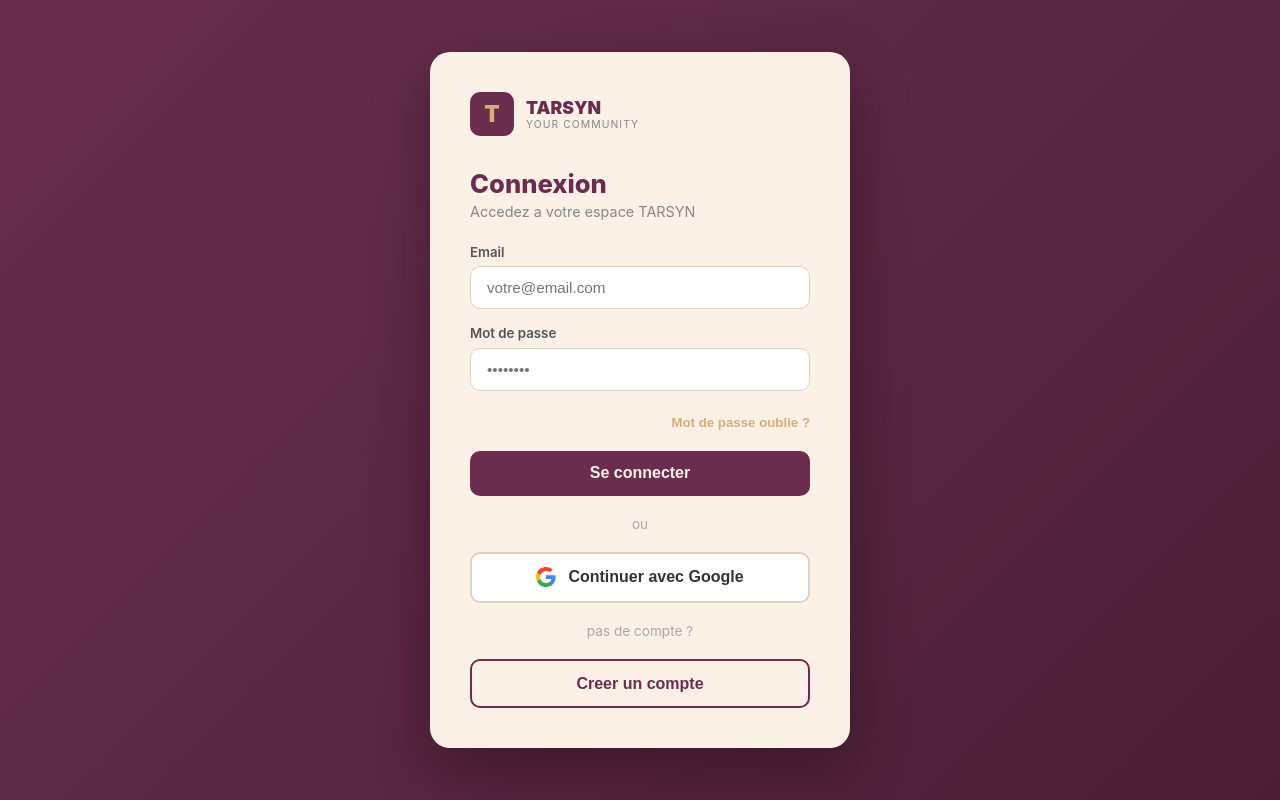
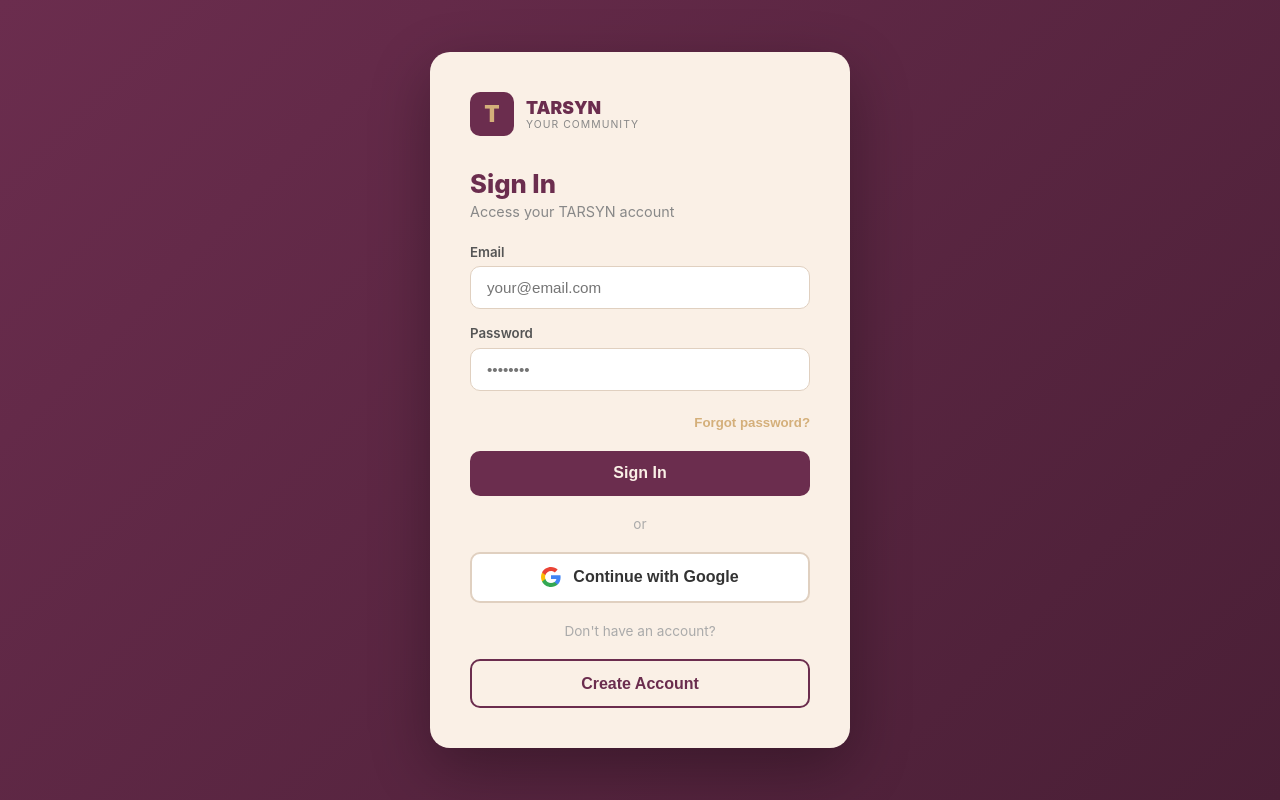
Before and after one commit to Rachelejr/tarsyn-app, a Next.js app: page /login in a window 1280 px wide. Built offline with nearby package versions, Linux system fonts and the light colour scheme.

Commit message:
Login page in English with 2FA Firestore

```diff
--- a/src/app/login/page.tsx
+++ b/src/app/login/page.tsx
@@ -33,7 +33,7 @@ export default function LoginPage() {
 
   const sendOTP = async (uid: string, uEmail: string) => {
     const otp = generateOTP();
-    const expires = Date.now() + 10 * 60 * 1000; // 10 minutes
+    const expires = Date.now() + 10 * 60 * 1000;
     await setDoc(doc(db, 'otp_codes', uid), { otp, expires, email: uEmail });
     await fetch('/api/auth/send-2fa', {
       method: 'POST',
@@ -54,13 +54,13 @@ export default function LoginPage() {
       setStep('2fa');
     } catch (err: any) {
       const msg: Record<string, string> = {
-        'auth/user-not-found': 'Aucun compte trouve.',
-        'auth/wrong-password': 'Mot de passe incorrect.',
-        'auth/invalid-email': 'Email invalide.',
-        'auth/invalid-credential': 'Email ou mot de passe incorrect.',
-        'auth/too-many-requests': 'Trop de tentatives. Reessayez plus tard.',
+        'auth/user-not-found': 'No account found with this email.',
+        'auth/wrong-password': 'Incorrect password.',
+        'auth/invalid-email': 'Invalid email address.',
+        'auth/invalid-credential': 'Invalid email or password.',
+        'auth/too-many-requests': 'Too many attempts. Please try again later.',
       };
-      setError(msg[err.code] || 'Erreur de connexion.');
+      setError(msg[err.code] || 'Login error. Please try again.');
     } finally {
       setLoading(false);
     }
@@ -72,19 +72,19 @@ export default function LoginPage() {
     try {
       const enteredCode = code.join('');
       const otpDoc = await getDoc(doc(db, 'otp_codes', userId));
-      if (!otpDoc.exists()) { setError('Code expire. Demandez un nouveau code.'); setLoading(false); return; }
+      if (!otpDoc.exists()) { setError('Code expired. Please request a new one.'); setLoading(false); return; }
       const { otp, expires } = otpDoc.data();
       if (Date.now() > expires) {
         await deleteDoc(doc(db, 'otp_codes', userId));
-        setError('Code expire. Demandez un nouveau code.');
+        setError('Code expired. Please request a new one.');
         setLoading(false);
         return;
       }
-      if (enteredCode !== otp) { setError('Code incorrect. Reessayez.'); setLoading(false); return; }
+      if (enteredCode !== otp) { setError('Incorrect code. Please try again.'); setLoading(false); return; }
       await deleteDoc(doc(db, 'otp_codes', userId));
       await redirectByRole(userId, userEmail);
     } catch {
-      setError('Erreur de verification. Reessayez.');
+      setError('Verification error. Please try again.');
     } finally {
       setLoading(false);
     }
@@ -93,7 +93,7 @@ export default function LoginPage() {
   const handleResend = async () => {
     setError('');
     await sendOTP(userId, userEmail);
-    setResendMsg('Nouveau code envoye !');
+    setResendMsg('New code sent!');
     setTimeout(() => setResendMsg(''), 4000);
   };
 
@@ -105,7 +105,7 @@ export default function LoginPage() {
       const result = await signInWithPopup(auth, provider);
       await redirectByRole(result.user.uid, result.user.email!);
     } catch {
-      setError('Erreur Google. Reessayez.');
+      setError('Google sign-in error. Please try again.');
     } finally {
       setLoading(false);
     }
@@ -127,12 +127,12 @@ export default function LoginPage() {
       <div style={{minHeight:'100vh',background:'linear-gradient(135deg,#6B2D4E,#4A1F36)',display:'flex',alignItems:'center',justifyContent:'center',padding:'1rem',fontFamily:'Inter,sans-serif'}}>
         <div style={{background:'#FAF0E6',borderRadius:'20px',padding:'2.5rem',width:'100%',maxWidth:'420px',boxShadow:'0 20px 60px rgba(0,0,0,0.3)',textAlign:'center'}}>
           <div style={{fontSize:'3rem',marginBottom:'1rem'}}>🔐</div>
-          <h2 style={{fontSize:'1.5rem',fontWeight:800,color:'#6B2D4E',margin:'0 0 0.5rem'}}>Verifiez votre email !</h2>
-          <p style={{color:'#888',fontSize:'0.9rem',margin:'0 0 0.25rem'}}>Un code a 6 chiffres a ete envoye a</p>
+          <h2 style={{fontSize:'1.5rem',fontWeight:800,color:'#6B2D4E',margin:'0 0 0.5rem'}}>Check your email!</h2>
+          <p style={{color:'#888',fontSize:'0.9rem',margin:'0 0 0.25rem'}}>A 6-digit code was sent to</p>
           <p style={{color:'#6B2D4E',fontWeight:700,margin:'0 0 1.5rem'}}>{userEmail}</p>
           {error && <div style={{background:'#F8D7DA',color:'#721C24',border:'1px solid #F5C6CB',borderRadius:'8px',padding:'0.75rem',fontSize:'0.88rem',marginBottom:'1rem'}}>{error}</div>}
           {resendMsg && <div style={{background:'#D4EDDA',color:'#155724',borderRadius:'8px',padding:'0.75rem',fontSize:'0.88rem',marginBottom:'1rem'}}>{resendMsg}</div>}
-          <label style={{display:'block',fontSize:'0.83rem',fontWeight:600,color:'#555',marginBottom:'0.75rem'}}>Entrez votre code a 6 chiffres</label>
+          <label style={{display:'block',fontSize:'0.83rem',fontWeight:600,color:'#555',marginBottom:'0.75rem'}}>Enter your 6-digit code</label>
           <div style={{display:'flex',gap:'8px',justifyContent:'center',marginBottom:'1.5rem'}}>
             {code.map((digit, i) => (
               <input
@@ -157,13 +157,13 @@ export default function LoginPage() {
             disabled={loading || code.join('').length !== 6}
             style={{width:'100%',padding:'0.85rem',background:'#6B2D4E',color:'#FAF0E6',border:'none',borderRadius:'10px',fontSize:'1rem',fontWeight:700,cursor:'pointer',opacity:(loading || code.join('').length !== 6) ? 0.7 : 1,marginBottom:'1rem'}}
           >
-            {loading ? 'Verification...' : 'Verifier & Se connecter'}
+            {loading ? 'Verifying...' : 'Verify & Sign In'}
           </button>
           <button onClick={handleResend} style={{background:'none',border:'none',color:'#D4AF7A',fontWeight:600,cursor:'pointer',fontSize:'0.88rem',marginBottom:'0.5rem',display:'block',width:'100%'}}>
-            Renvoyer le code
+            Resend code
           </button>
           <button onClick={() => { setStep('login'); setCode(['','','','','','']); setError(''); }} style={{background:'none',border:'none',color:'#888',cursor:'pointer',fontSize:'0.85rem'}}>
-            Retour au login
+            Back to login
           </button>
         </div>
       </div>
@@ -180,26 +180,26 @@ export default function LoginPage() {
             <p style={{margin:0,fontSize:'0.65rem',color:'#888',letterSpacing:'0.1em'}}>YOUR COMMUNITY</p>
           </div>
         </div>
-        <h1 style={{fontSize:'1.6rem',fontWeight:800,color:'#6B2D4E',margin:'0 0 0.25rem'}}>Connexion</h1>
-        <p style={{color:'#888',margin:'0 0 1.5rem',fontSize:'0.9rem'}}>Accedez a votre espace TARSYN</p>
+        <h1 style={{fontSize:'1.6rem',fontWeight:800,color:'#6B2D4E',margin:'0 0 0.25rem'}}>Sign In</h1>
+        <p style={{color:'#888',margin:'0 0 1.5rem',fontSize:'0.9rem'}}>Access your TARSYN account</p>
         {error && <div style={{background:'#F8D7DA',color:'#721C24',border:'1px solid #F5C6CB',borderRadius:'8px',padding:'0.75rem 1rem',fontSize:'0.88rem',marginBottom:'1rem'}}>{error}</div>}
         <form onSubmit={handleLogin}>
           <div style={{marginBottom:'1rem'}}>
             <label style={{display:'block',fontSize:'0.83rem',fontWeight:600,color:'#555',marginBottom:'0.4rem'}}>Email</label>
-            <input style={{width:'100%',padding:'0.75rem 1rem',border:'1.5px solid #E0D0C0',borderRadius:'10px',fontSize:'0.95rem',background:'#fff',color:'#333',outline:'none',boxSizing:'border-box'}} type="email" placeholder="votre@email.com" value={email} onChange={e=>setEmail(e.target.value)} required />
+            <input style={{width:'100%',padding:'0.75rem 1rem',border:'1.5px solid #E0D0C0',borderRadius:'10px',fontSize:'0.95rem',background:'#fff',color:'#333',outline:'none',boxSizing:'border-box'}} type="email" placeholder="your@email.com" value={email} onChange={e=>setEmail(e.target.value)} required />
           </div>
           <div style={{marginBottom:'1.25rem'}}>
-            <label style={{display:'block',fontSize:'0.83rem',fontWeight:600,color:'#555',marginBottom:'0.4rem'}}>Mot de passe</label>
+            <label style={{display:'block',fontSize:'0.83rem',fontWeight:600,color:'#555',marginBottom:'0.4rem'}}>Password</label>
             <input style={{width:'100%',padding:'0.75rem 1rem',border:'1.5px solid #E0D0C0',borderRadius:'10px',fontSize:'0.95rem',background:'#fff',color:'#333',outline:'none',boxSizing:'border-box'}} type="password" placeholder="••••••••" value={password} onChange={e=>setPassword(e.target.value)} required />
           </div>
           <div style={{textAlign:'right',marginBottom:'1.25rem'}}>
-            <button type="button" style={{background:'none',border:'none',color:'#D4AF7A',fontSize:'0.83rem',fontWeight:600,cursor:'pointer'}} onClick={()=>router.push('/forgot-password')}>Mot de passe oublie ?</button>
+            <button type="button" style={{background:'none',border:'none',color:'#D4AF7A',fontSize:'0.83rem',fontWeight:600,cursor:'pointer'}} onClick={()=>router.push('/forgot-password')}>Forgot password?</button>
           </div>
           <button type="submit" disabled={loading} style={{width:'100%',padding:'0.85rem',background:'#6B2D4E',color:'#FAF0E6',border:'none',borderRadius:'10px',fontSize:'1rem',fontWeight:700,cursor:'pointer',opacity:loading?0.7:1}}>
-            {loading ? 'Connexion...' : 'Se connecter'}
+            {loading ? 'Signing in...' : 'Sign In'}
           </button>
         </form>
-        <div style={{textAlign:'center',margin:'1.25rem 0',color:'#aaa',fontSize:'0.85rem'}}>ou</div>
+        <div style={{textAlign:'center',margin:'1.25rem 0',color:'#aaa',fontSize:'0.85rem'}}>or</div>
         <button onClick={handleGoogle} disabled={loading} style={{width:'100%',padding:'0.85rem',background:'#fff',color:'#333',border:'2px solid #E0D0C0',borderRadius:'10px',fontSize:'1rem',fontWeight:600,cursor:'pointer',display:'flex',alignItems:'center',justifyContent:'center',gap:'0.75rem'}}>
           <svg width="20" height="20" viewBox="0 0 18 18">
             <path fill="#4285F4" d="M17.64 9.2c0-.637-.057-1.251-.164-1.84H9v3.481h4.844c-.209 1.125-.843 2.078-1.796 2.717v2.258h2.908c1.702-1.567 2.684-3.874 2.684-6.615z"/>
@@ -207,11 +207,11 @@ export default function LoginPage() {
             <path fill="#FBBC05" d="M3.964 10.707c-.18-.54-.282-1.117-.282-1.707s.102-1.167.282-1.707V4.961H.957C.347 6.175 0 7.55 0 9s.348 2.825.957 4.039l3.007-2.332z"/>
             <path fill="#EA4335" d="M9 3.58c1.321 0 2.508.454 3.44 1.345l2.582-2.58C13.463.891 11.426 0 9 0 5.482 0 2.438 2.017.957 4.961L3.964 7.293C4.672 5.166 6.656 3.58 9 3.58z"/>
           </svg>
-          Continuer avec Google
+          Continue with Google
         </button>
-        <div style={{textAlign:'center',margin:'1.25rem 0',color:'#aaa',fontSize:'0.85rem'}}>pas de compte ?</div>
+        <div style={{textAlign:'center',margin:'1.25rem 0',color:'#aaa',fontSize:'0.85rem'}}>Don't have an account?</div>
         <button onClick={()=>router.push('/register')} style={{width:'100%',padding:'0.85rem',background:'transparent',color:'#6B2D4E',border:'2px solid #6B2D4E',borderRadius:'10px',fontSize:'1rem',fontWeight:700,cursor:'pointer'}}>
-          Creer un compte
+          Create Account
         </button>
       </div>
     </div>
```
